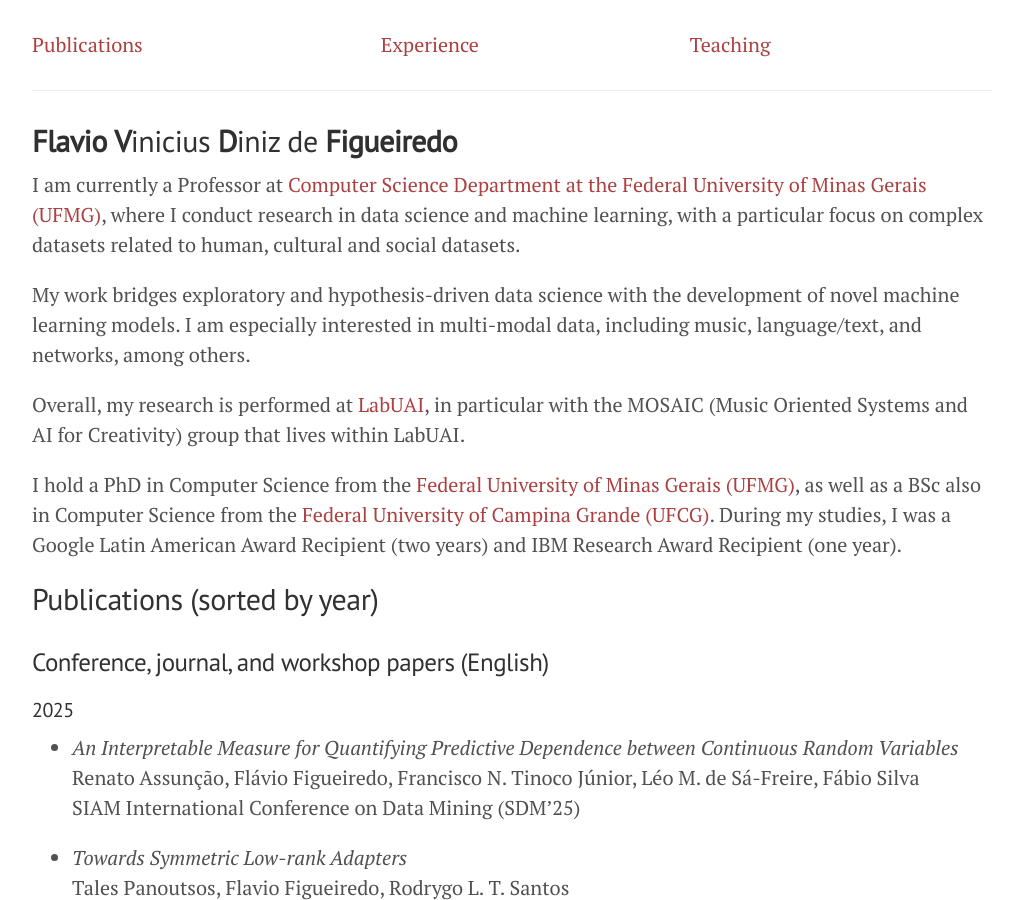
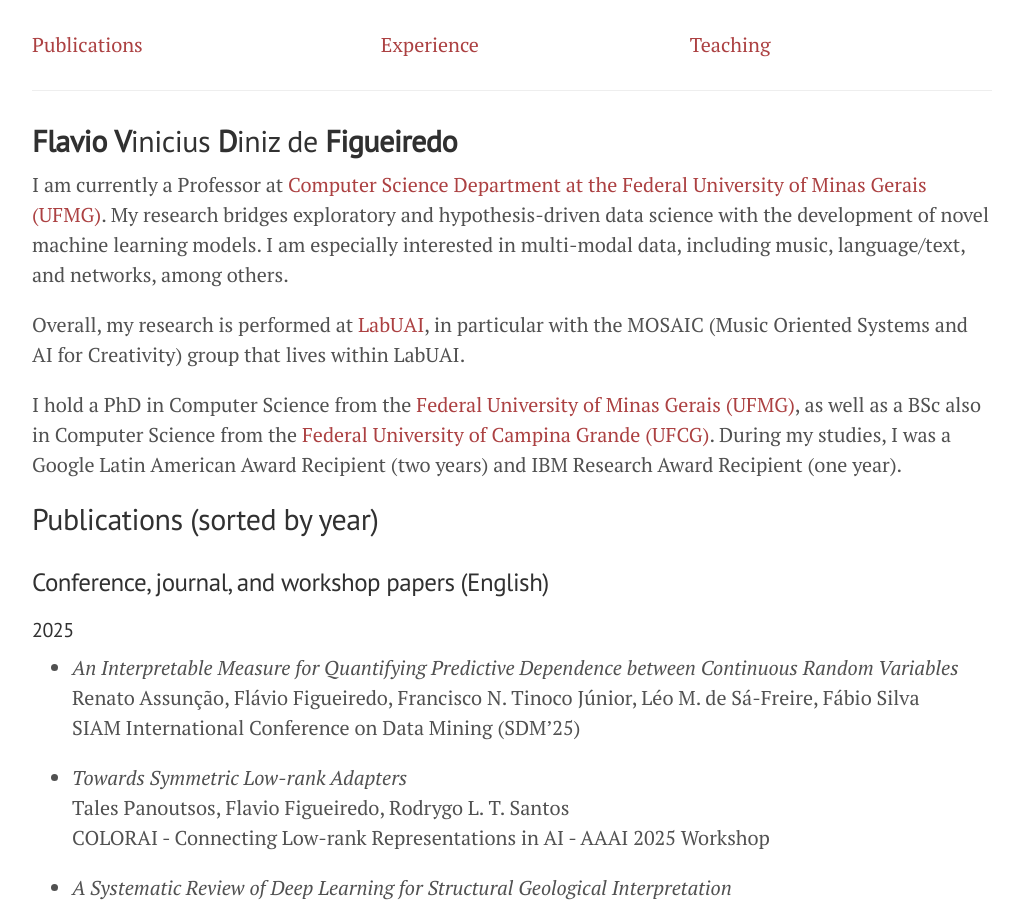
Before and after one commit to flaviovdf/flaviovdf.github.io, a Jekyll site: the page built from index.md, in a window 1280 px wide and 900 px high. Shown: the whole window, without its empty margins (128-1151 px from the left). Built offline with Jekyll 4.4.1, drawn with Linux system fonts in a browser that asks for light colours.

Commit message:
Atualizar o index.md

```diff
--- a/index.md
+++ b/index.md
@@ -8,11 +8,7 @@ layout: page
 
 ## **Flavio** **V**inicius **D**iniz de **Figueiredo**
 
-I am currently a Professor at [Computer Science Department at the Federal University of Minas Gerais (UFMG)](https://dcc.ufmg.br),
-where I conduct research in data science and machine learning, with a particular focus on complex datasets related
-to human, cultural and social datasets.
-
-My work bridges exploratory and hypothesis-driven data science with the development of novel machine learning models.
+I am currently a Professor at [Computer Science Department at the Federal University of Minas Gerais (UFMG)](https://dcc.ufmg.br). My research bridges exploratory and hypothesis-driven data science with the development of novel machine learning models.
 I am especially interested in multi-modal data, including music, language/text, and networks, among others.
 
 Overall, my research is performed at [LabUAI](https://uai.science), in particular with the
```
